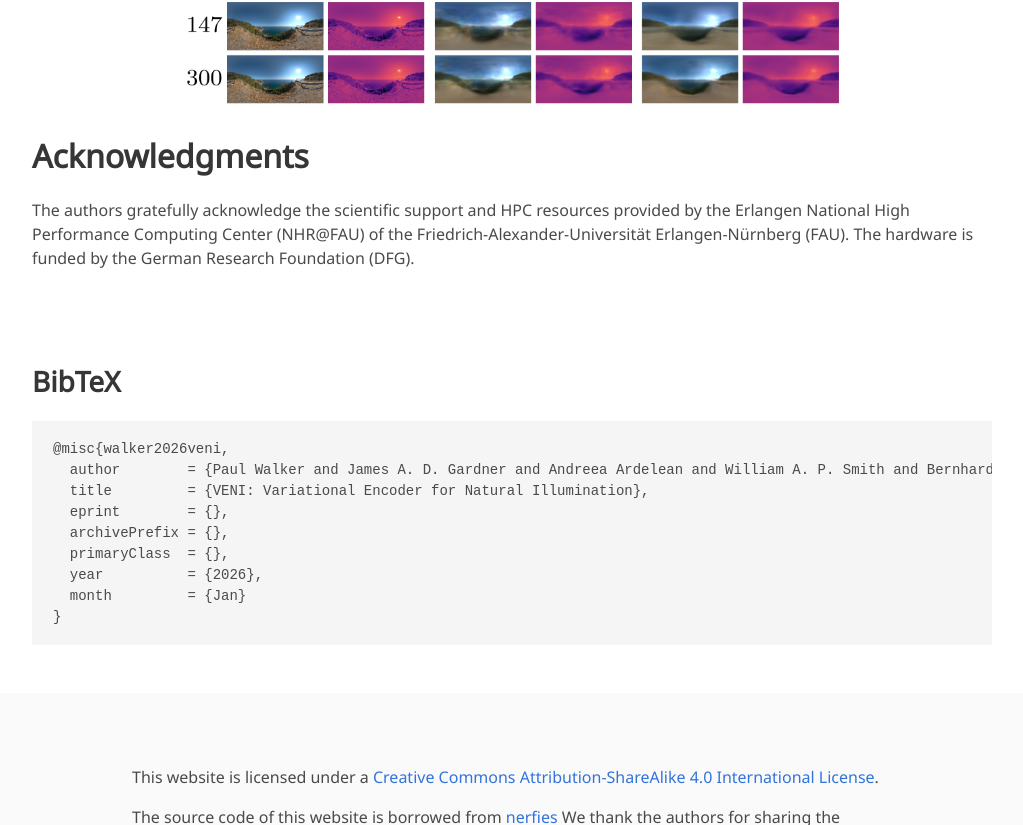
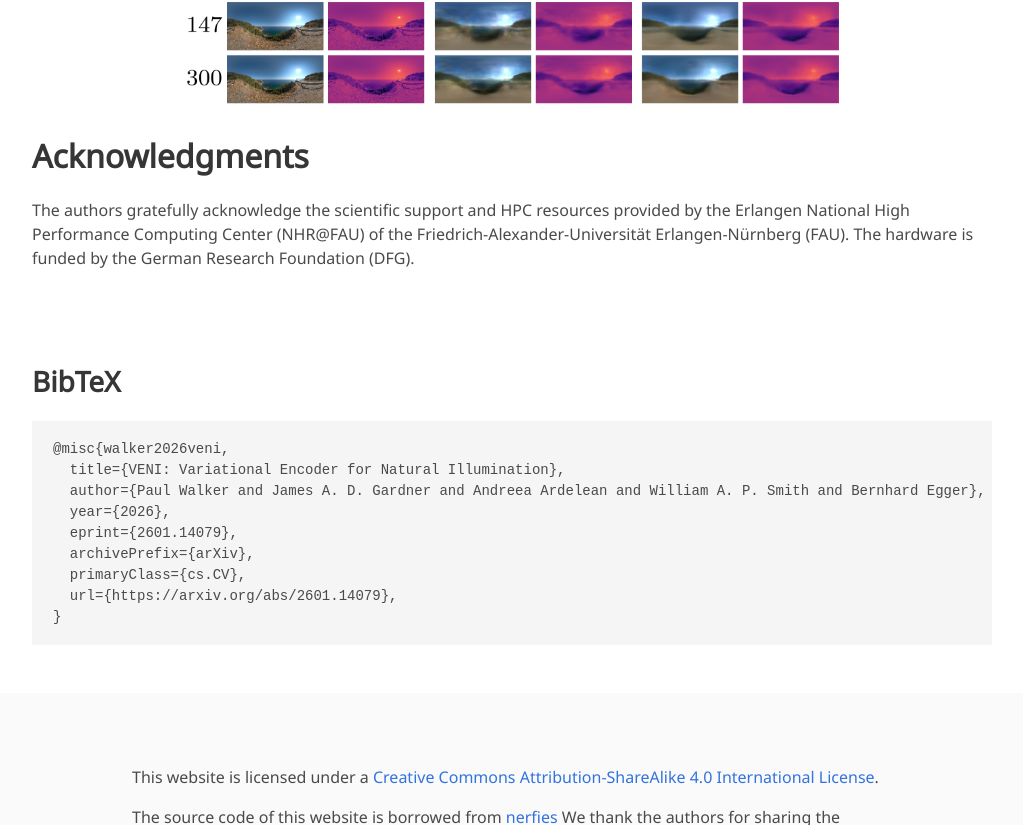
Before and after one commit to paul-pw/paul-pw.github.io, a plain HTML site: page veni/index.html in a window 1280 px wide. Shown: the part 1891-2716 px from the top of the page, without its empty margins (128-1151 px from the left). Drawn offline with nearby package versions, Linux system fonts and the light colour scheme; some icons are missing; a web font is replaced by a local one.

Commit message:
update citation

```diff
--- a/veni/index.html
+++ b/veni/index.html
@@ -60,7 +60,7 @@
             <div class="publication-links">
               <!-- PDF Link. -->
               <span class="link-block">
-                <a href=""
+                <a href="https://arxiv.org/pdf/2601.14079"
                    class="external-link button is-normal is-rounded is-dark">
                   <span class="icon">
                       <i class="fas fa-file-pdf"></i>
@@ -69,7 +69,7 @@
                 </a>
               </span>
               <span class="link-block">
-                <a href=""
+                <a href="https://arxiv.org/abs/2601.14079"
                    class="external-link button is-normal is-rounded is-dark">
                   <span class="icon">
                       <i class="ai ai-arxiv"></i>
@@ -155,7 +155,7 @@
           <h2 class="title is-3">Rotation Equivariance</h2>
           <p>
             An important feature of VENI is rotation equivariance.
-            A rotation of the input causes the same rotation in the latent code
+            A rotation of the input causes the same rotation in the latent code,
             which causes the same rotation in the output.
           </p>
           <video poster="" id="rotation_equivariance" autoplay controls muted loop playsinline height="100%">
@@ -210,13 +210,13 @@
   <div class="container is-max-desktop content">
     <h2 class="title">BibTeX</h2>
     <pre><code>@misc{walker2026veni,
-  author        = {Paul Walker and James A. D. Gardner and Andreea Ardelean and William A. P. Smith and Bernhard Egger},
-  title         = {VENI: Variational Encoder for Natural Illumination},
-  eprint        = {},
-  archivePrefix = {},
-  primaryClass  = {},
-  year          = {2026},
-  month         = {Jan}
+  title={VENI: Variational Encoder for Natural Illumination},
+  author={Paul Walker and James A. D. Gardner and Andreea Ardelean and William A. P. Smith and Bernhard Egger},
+  year={2026},
+  eprint={2601.14079},
+  archivePrefix={arXiv},
+  primaryClass={cs.CV},
+  url={https://arxiv.org/abs/2601.14079},
 }</code></pre>
   </div>
 </section>
```
Also changed, not shown: 1 other file.
